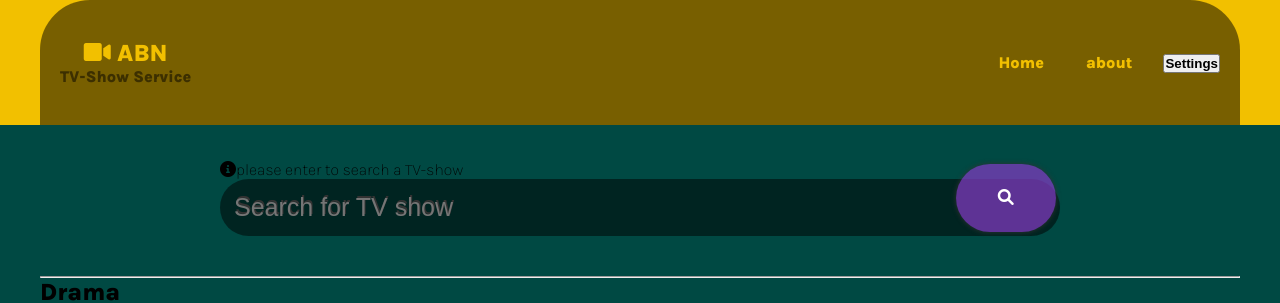
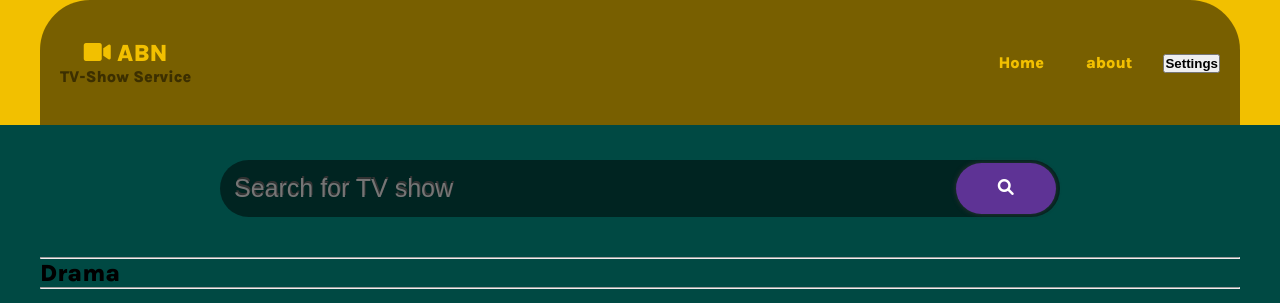
Before and after one commit to BassamHager/abn_amro_tech_assignment, a React (Create React App) app: page / in a window 1280 px wide. Shown: the top 303 px of the page. Built offline with nearby package versions, Linux system fonts and the light colour scheme.

Commit message:
update alert style & functionality

```diff
--- a/src/components/alert/Alert.css
+++ b/src/components/alert/Alert.css
@@ -3,6 +3,12 @@
   font-size: 2rem;
   border: 1px solid var(--darkener-color);
   margin: 1rem 0;
+  border-radius: 50px;
+  font-weight: bold;
+}
+
+.hide {
+  display: none;
 }
 
 .alert-warning {
@@ -11,8 +17,8 @@
 }
 
 .alert-danger {
-  background-color: lightcoral;
   border: 1px solid orangered;
+  color: orangered;
 }
 
 .alert-info {
--- a/src/components/alert/Alert.jsx
+++ b/src/components/alert/Alert.jsx
@@ -1,10 +1,13 @@
-import React from "react";
+import { useState } from "react";
+import "./Alert.css";
 
-const Alert = ({ type, msg }) => {
+const Alert = ({ message, type }) => {
+  const [hideAlert, setHideAlert] = useState(false);
+
   return (
-    <div className={`alert alert-${type}`}>
-      <i className="fas fa-info-circle"></i>
-      {msg}
+    <div className={`alert alert-${type} ${hideAlert && "hide"}`}>
+      <i className="fas fa-info-circle"></i> {` ` + message}
+      {/* <button onClick={() => setHideAlert(true)}>close</button> */}
     </div>
   );
 };
--- a/src/components/search/SearchShow.jsx
+++ b/src/components/search/SearchShow.jsx
@@ -6,10 +6,12 @@ import Alert from "../../components/alert/Alert";
 
 // context
 import { ShowsContext } from "../../context/shows/showsContext";
+import { AlertsContext } from "../../context/alerts/alertsContext";
 
 const SearchShow = () => {
   // context
   const { searchShow } = useContext(ShowsContext);
+  const { alert, setAlert } = useContext(AlertsContext);
 
   // inner state
   const [searchInput, setSearchInput] = useState("");
@@ -19,20 +21,24 @@ const SearchShow = () => {
     (e) => {
       e.preventDefault();
 
-      // fetch matching shows
-      searchShow(searchInput);
+      // alert if empty
+      if (searchInput === "") setAlert("Please type something", "danger");
+      // or fetch matching shows
+      else searchShow(searchInput);
 
       // clear search field
       setSearchInput("");
     },
-    [searchInput, searchShow]
+    [searchInput, searchShow, setAlert]
   );
 
   return (
     <div className="container">
       <div className="SearchShow__container">
-        {/* search alert */}
-        <Alert msg="please enter to search a TV-show" type="danger" />
+        {/* alert */}
+        {/*  */}
+        {alert && console.log(alert)}
+        {alert && <Alert message={alert.message} type={alert.type} />}
 
         {/* search form  */}
         <form className="SearchShow__form " onSubmit={(e) => submitSearch(e)}>
--- a/src/context/alerts/alertsContext.js
+++ b/src/context/alerts/alertsContext.js
@@ -2,7 +2,7 @@ import { createContext, useReducer } from "react";
 import AlertsReducer from "./alertsReducer";
 import { SET_ALERT, CLEAR_ALERT } from "../types";
 
-export const AlertsContext = createContext();
+export const AlertsContext = createContext({});
 
 export const AlertsState = ({ children }) => {
   // initial state
```
